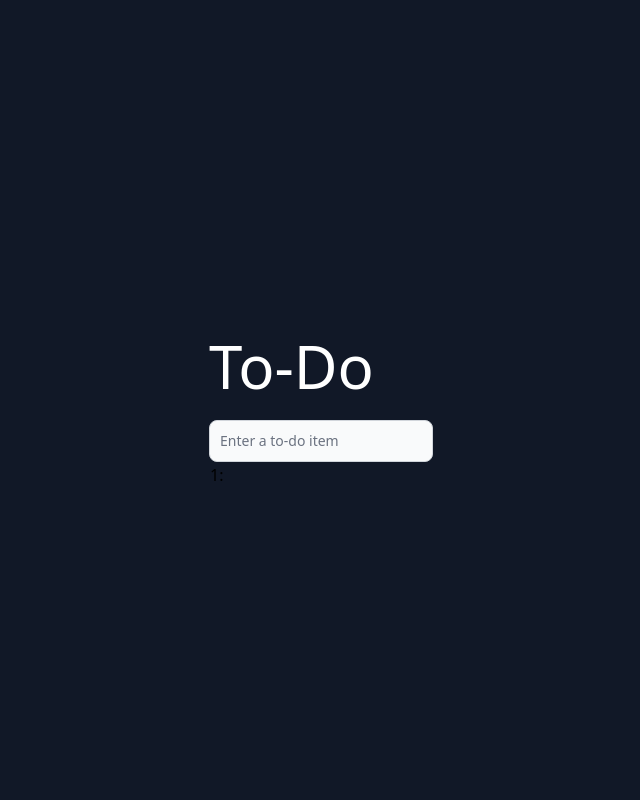
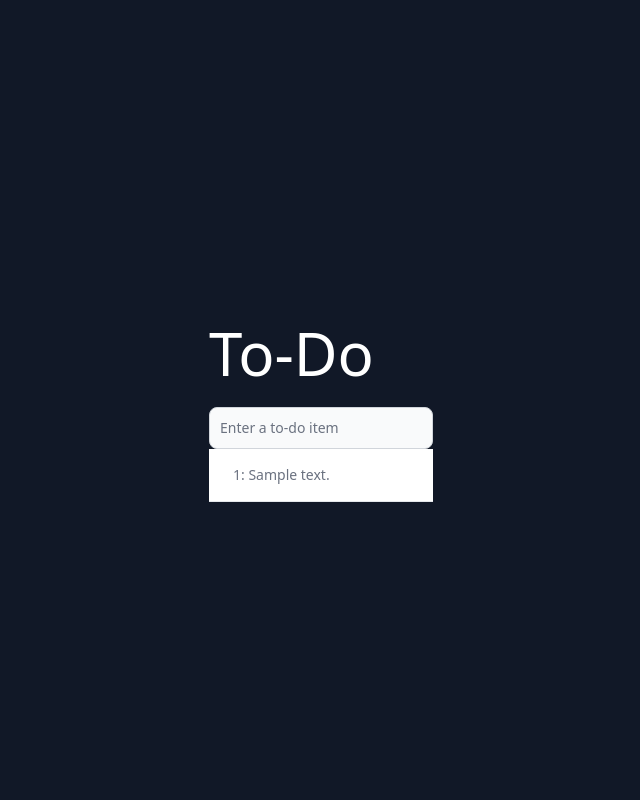
Before and after one commit to emidiovaleretto/django-superlists-app, a Django app: page / in a window 1280 px wide. Shown: the whole page, without its empty margins (319-959 px from the left). Run offline with Django 3.2, Linux system fonts and the light colour scheme; tables that the repository leaves empty hold one stand-in row (values such as "Sample post"); some libraries are stand-ins or nearby versions.

Commit message:
chore: redirect after POST, and show all items in template

```diff
--- a/functional_tests.py
+++ b/functional_tests.py
@@ -70,5 +70,6 @@
 
         self.fail('Finish the test!')
 
+
 if __name__ == '__main__':
     unittest.main()
--- a/lists/models.py
+++ b/lists/models.py
@@ -3,3 +3,6 @@
 
 class Item(models.Model):
     text = models.TextField(default='')
+
+    def __str__(self):
+        return self.text
--- a/lists/templates/home.html
+++ b/lists/templates/home.html
@@ -5,11 +5,17 @@
     <h1 class="text-6xl text-white">To-Do</h1>
     <div>
         <input type="text" name="item_text" id="id_new_item" class="form-input" placeholder="Enter a to-do item">
-        <table id="id_list_table">
-          <tr>
-            <td>1: {{ new_item_text }}</td>
-          </tr>
-        </table>
+        <table id="id_list_table" class="w-full text-sm text-left rtl:text-right text-gray-500 dark:text-gray-400">
+          <tbody>
+            {% for item in items %}
+              <tr class="odd:bg-white odd:dark:bg-gray-900 even:bg-gray-50 even:dark:bg-gray-800 border-b dark:border-gray-700">
+                  <td class="px-6 py-4">
+                    {{ forloop.counter }}: {{ item.text }}
+                  </td>
+              </tr>
+              {% empty %}{% endfor %}
+          </tbody>
+      </table>
     </div>
   </form>
 {% endblock %}
--- a/lists/views.py
+++ b/lists/views.py
@@ -1,12 +1,16 @@
-from django.shortcuts import render
-from django.http import HttpResponse
+from django.shortcuts import render, redirect
+from .models import Item
 
 
 def home_page(request):
     if request.method == 'POST':
-        new_item_text = request.POST.get('item_text', '')
-        context = {
-            'new_item_text': new_item_text
-        }
-        return render(request, 'home.html', context=context)
-    return render(request, 'home.html')
+        new_item_text = request.POST['item_text']
+        Item.objects.create(text=new_item_text)
+        return redirect('/')
+
+    items = Item.objects.all()
+
+    context = {
+        'items': items
+    }
+    return render(request, 'home.html', context)
--- a/superlists/settings.py
+++ b/superlists/settings.py
@@ -70,7 +70,7 @@
 TEMPLATES = [
     {
         'BACKEND': 'django.template.backends.django.DjangoTemplates',
-        'DIRS': [ os.path.join(BASE_DIR, 'templates') ],
+        'DIRS': [os.path.join(BASE_DIR, 'templates')],
         'APP_DIRS': True,
         'OPTIONS': {
             'context_processors': [
--- a/theme/static/css/dist/styles.css
+++ b/theme/static/css/dist/styles.css
@@ -878,6 +878,14 @@
   height: 100vh;
 }
 
+.w-full {
+  width: 100%;
+}
+
+.table-fixed {
+  table-layout: fixed;
+}
+
 .place-content-center {
   place-content: center;
 }
@@ -888,9 +896,41 @@
   margin-bottom: calc(1rem * var(--tw-space-y-reverse));
 }
 
+.whitespace-nowrap {
+  white-space: nowrap;
+}
+
+.border-b {
+  border-bottom-width: 1px;
+}
+
 .bg-gray-900 {
   --tw-bg-opacity: 1;
   background-color: rgb(17 24 39 / var(--tw-bg-opacity));
+}
+
+.bg-gray-50 {
+  --tw-bg-opacity: 1;
+  background-color: rgb(249 250 251 / var(--tw-bg-opacity));
+}
+
+.px-6 {
+  padding-left: 1.5rem;
+  padding-right: 1.5rem;
+}
+
+.py-3 {
+  padding-top: 0.75rem;
+  padding-bottom: 0.75rem;
+}
+
+.py-4 {
+  padding-top: 1rem;
+  padding-bottom: 1rem;
+}
+
+.text-left {
+  text-align: left;
 }
 
 .text-6xl {
@@ -898,9 +938,61 @@
   line-height: 1;
 }
 
+.text-sm {
+  font-size: 0.875rem;
+  line-height: 1.25rem;
+}
+
+.text-xs {
+  font-size: 0.75rem;
+  line-height: 1rem;
+}
+
+.font-medium {
+  font-weight: 500;
+}
+
+.uppercase {
+  text-transform: uppercase;
+}
+
 .text-white {
   --tw-text-opacity: 1;
   color: rgb(255 255 255 / var(--tw-text-opacity));
+}
+
+.text-blue-600 {
+  --tw-text-opacity: 1;
+  color: rgb(37 99 235 / var(--tw-text-opacity));
+}
+
+.text-gray-500 {
+  --tw-text-opacity: 1;
+  color: rgb(107 114 128 / var(--tw-text-opacity));
+}
+
+.text-gray-700 {
+  --tw-text-opacity: 1;
+  color: rgb(55 65 81 / var(--tw-text-opacity));
+}
+
+.text-gray-900 {
+  --tw-text-opacity: 1;
+  color: rgb(17 24 39 / var(--tw-text-opacity));
+}
+
+.odd\:bg-white:nth-child(odd) {
+  --tw-bg-opacity: 1;
+  background-color: rgb(255 255 255 / var(--tw-bg-opacity));
+}
+
+.even\:bg-gray-50:nth-child(even) {
+  --tw-bg-opacity: 1;
+  background-color: rgb(249 250 251 / var(--tw-bg-opacity));
+}
+
+.hover\:underline:hover {
+  text-decoration-line: underline;
 }
 
 @media (min-width: 768px) {
```
Also changed, not shown: other parts of theme/static/css/dist/styles.css (+41 -0 lines), lists/tests.py (+14 -2 lines).
